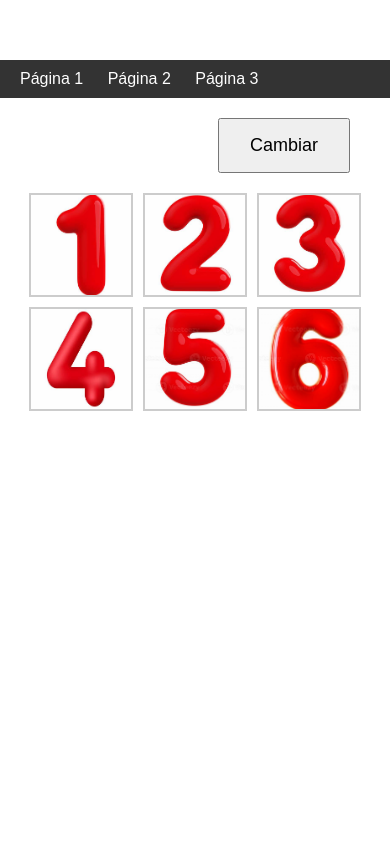
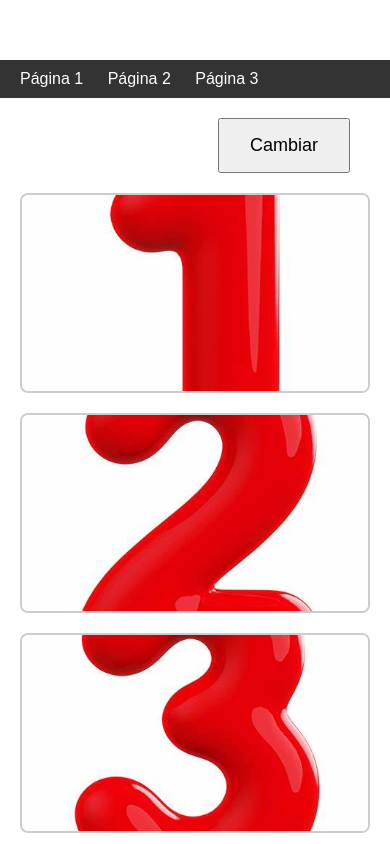
Before and after one commit to Majo7954/evalTecWeb, a plain HTML site: page cambiar.html in a window 390 px wide. Shown: the top 844 px of the page. Drawn offline with Linux system fonts and the light colour scheme.

Commit message:
solucion responsive

```diff
--- a/stylecambiar.css
+++ b/stylecambiar.css
@@ -21,19 +21,42 @@ button {
 .gallery {
   display: flex;
   flex-direction: column;
-  gap: 10px;
+  gap: 20px;
+  padding: 0 20px 20px;
 }
 
 .row {
   display: flex;
-  gap: 10px;
+  gap: 20px;
+  flex-wrap: wrap;
   justify-content: center;
-  gap: 10px;
 }
 
 .row img {
-  width: 100px;
-  height: 100px;
+  flex: 1 1 calc(33.33% - 40px); /* 3 por fila con espacio entre ellas */
+  max-width: calc(33.33% - 40px);
+  height: 200px;
   object-fit: cover;
   border: 2px solid #ccc;
+  box-sizing: border-box;
+  border-radius: 8px;
+  transition: transform 0.2s;
 }
+
+.row img:hover {
+  transform: scale(1.03);
+}
+
+@media (max-width: 900px) {
+  .row img {
+    flex: 1 1 calc(50% - 40px); /* 2 por fila */
+    max-width: calc(50% - 40px);
+  }
+}
+
+@media (max-width: 600px) {
+  .row img {
+    flex: 1 1 100%; /* 1 por fila */
+    max-width: 100%;
+  }
+}
```
